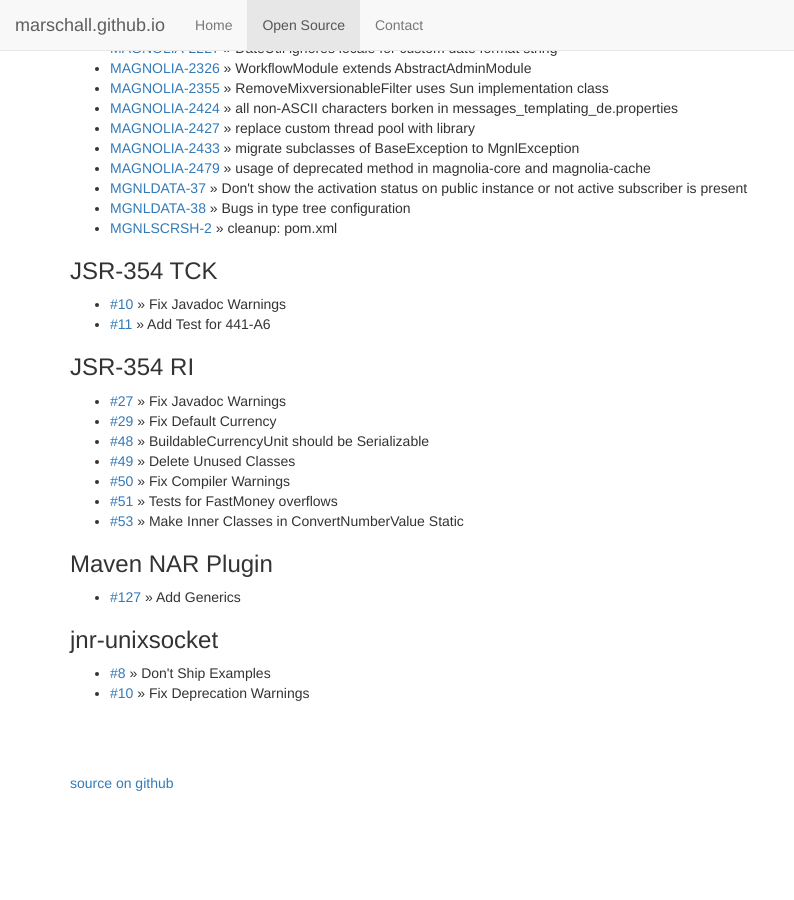
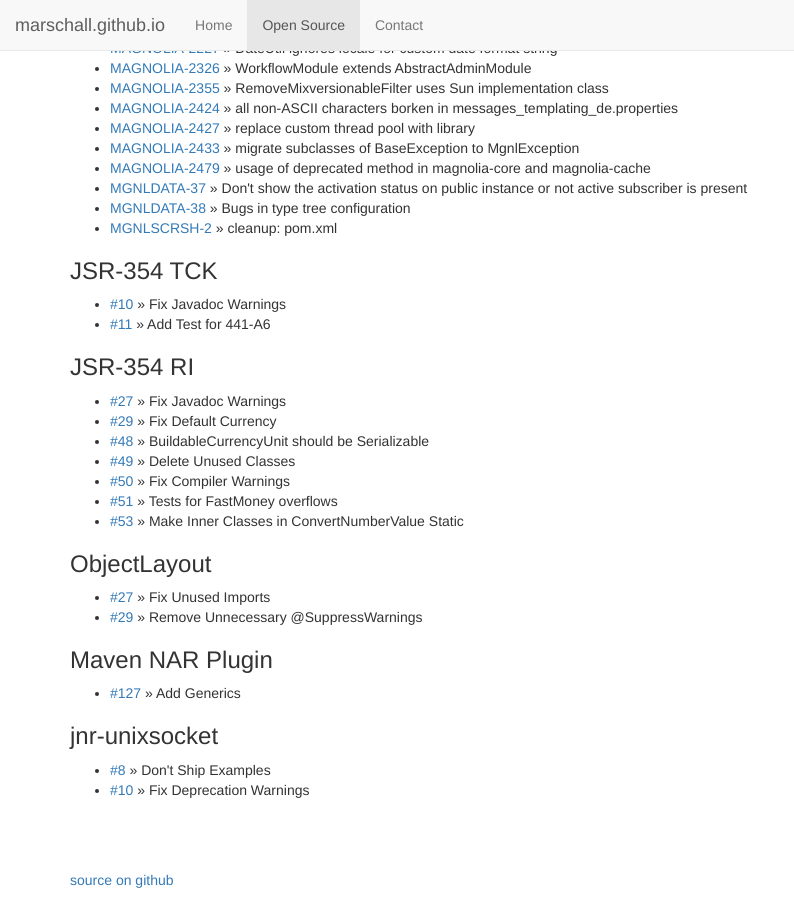
Before and after one commit to marschall/marschall.github.com, a Jekyll site: the page built from open-source.html, in a window 1280 px wide and 900 px high, scrolled down 3670 px. Shown: the whole window, without its empty margins (0-794 px from the left). Built offline with Jekyll 4.4.1, drawn with Linux system fonts in a browser that asks for light colours; before the commit the page ends 4473 px from its top, so only the background shows below that.

Commit message:
add ObjectLayout

```diff
--- a/open-source.html
+++ b/open-source.html
@@ -258,6 +258,11 @@
   <li><a href="https://github.com/JavaMoney/jsr354-ri/pull/51">#51</a> &raquo; Tests for FastMoney overflows</li>
   <li><a href="https://github.com/JavaMoney/jsr354-ri/pull/53">#53</a> &raquo; Make Inner Classes in ConvertNumberValue Static</li>
 </ul>
+<h3>ObjectLayout</h3>
+<ul>
+  <li><a href="https://github.com/ObjectLayout/ObjectLayout/pull/9">#27</a> &raquo; Fix Unused Imports</li>
+  <li><a href="https://github.com/ObjectLayout/ObjectLayout/pull/10">#29</a> &raquo; Remove Unnecessary @SuppressWarnings</li>
+</ul>
 <h3>Maven NAR Plugin</h3>
 <ul>
   <li><a href="https://github.com/maven-nar/nar-maven-plugin/pull/127">#127</a> &raquo; Add Generics</li>
```
